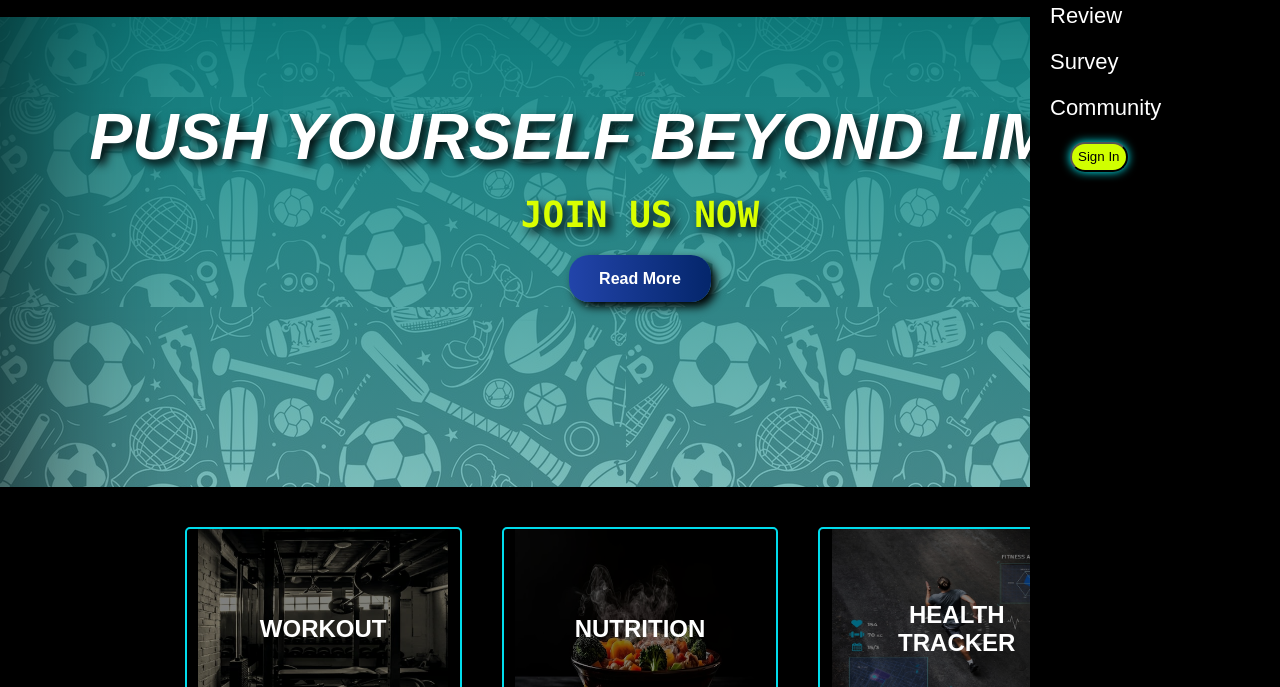
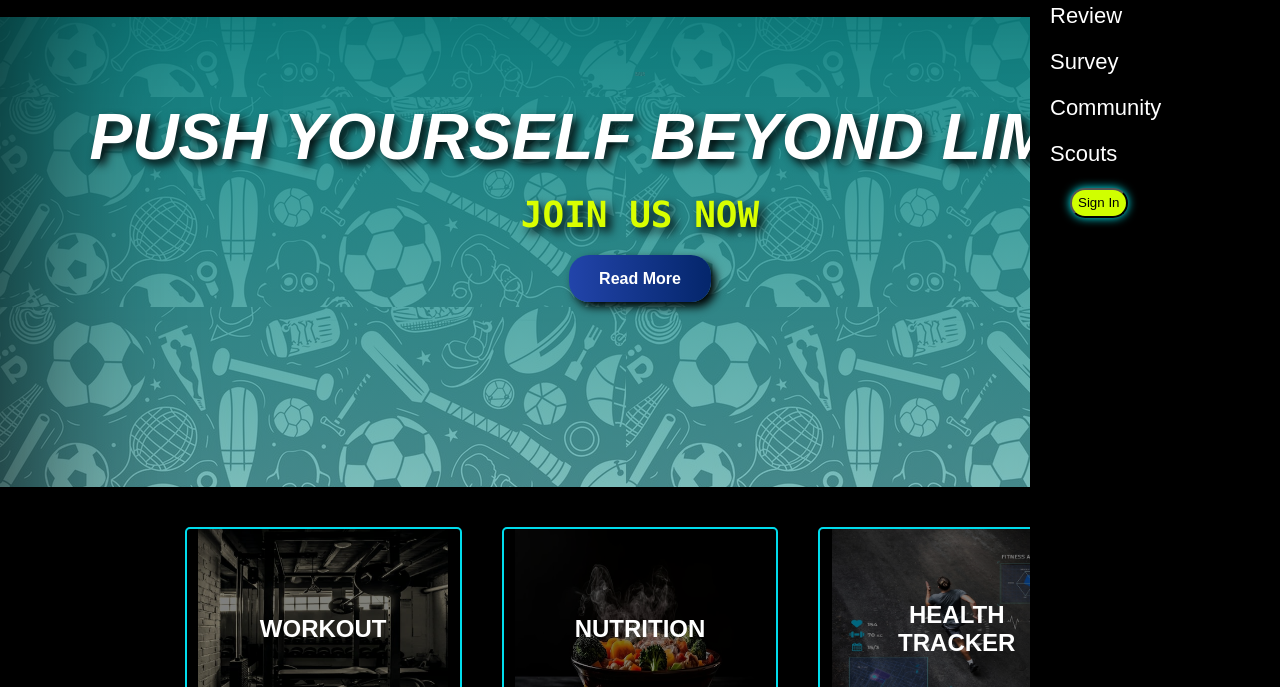
Before and after one commit to debraj-06/SIH-24, a plain HTML site: page index.html in a window 1280 px wide. Both pictures are taken after a click on the element 1242 px from the left and 49 px from the top of the page. Shown: the part 113-800 px from the top of the page. Drawn offline with Linux system fonts and the light colour scheme.

Commit message:
scouts add

```diff
--- a/index.html
+++ b/index.html
@@ -60,6 +60,7 @@
         <a href="maintenance.html" class="menu-link" onclick="changeActive(this)">Review</a>
         <a href="survey.html" class="menu-link" onclick="changeActive(this)">Survey</a>
         <a href="maintenance.html" class="menu-link" onclick="changeActive(this)">Community</a>
+        <a href="maintenance.html" class="menu-link" onclick="changeActive(this)">Scouts</a>
         <a href="login.html"><button id="sign">Sign In</button></a>
     </div>
 
```
